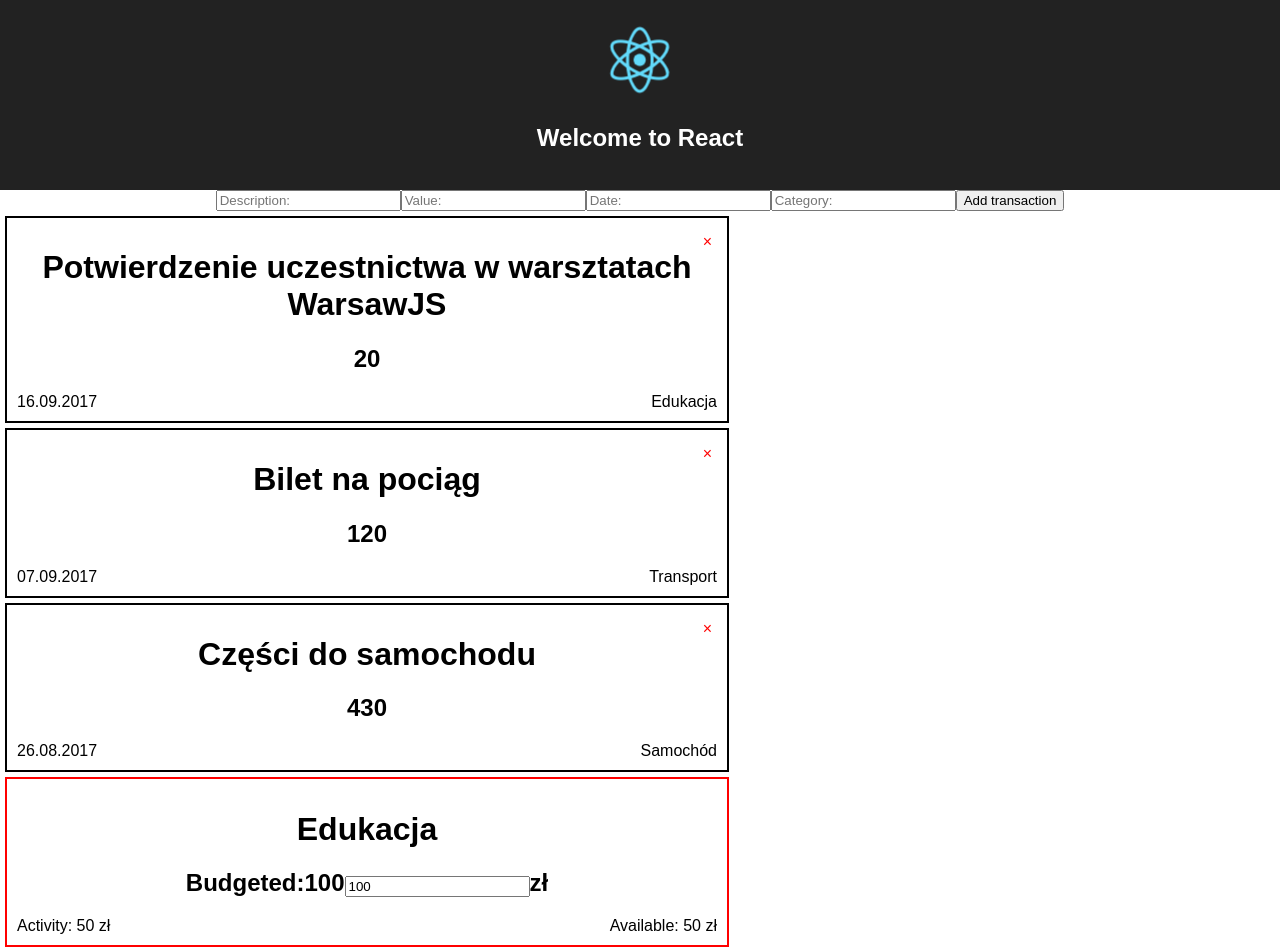
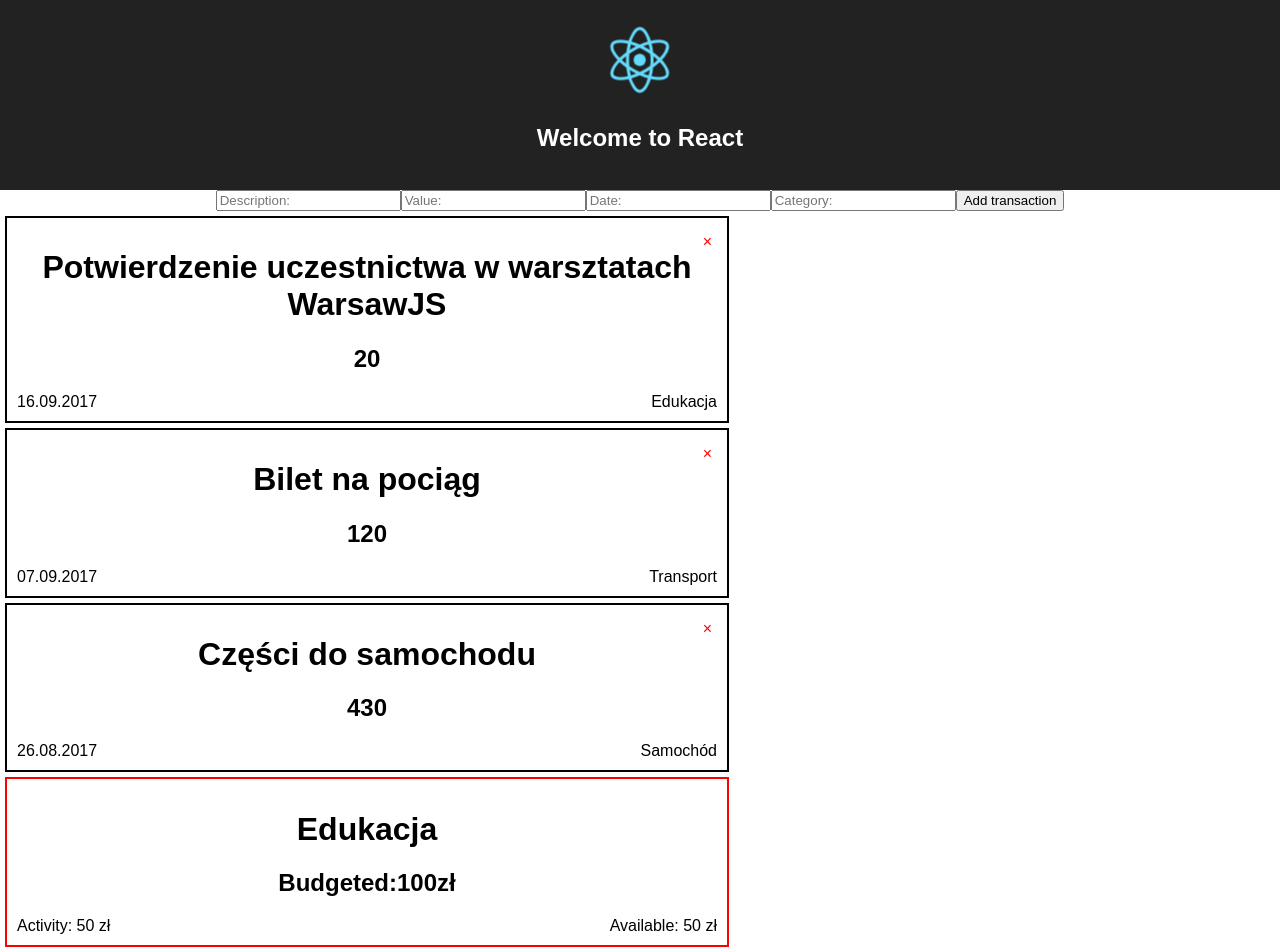
Before and after one commit to mpawlowska/warsawJS_workshop_react, a React (Create React App) app: page / in a window 1280 px wide. Shown: the top 950 px of the page. Built offline with nearby package versions, Linux system fonts and the light colour scheme.

Commit message:
Refactoring change category budget

```diff
--- a/src/components/category-card.js
+++ b/src/components/category-card.js
@@ -12,6 +12,7 @@ class CategoryCard extends Component {
     };
 
     handleSubmit = () => {
+        this.handleChangeEditMode();
         this.props.onChangeCategoryBudget(this.props.item.id, this.state.budgeted)
     };
 
@@ -19,6 +20,10 @@ class CategoryCard extends Component {
         if (e.key === 'Enter') {
             this.handleSubmit();
         }
+    };
+
+    handleChangeEditMode = () => {
+        this.setState({ editMode: !this.state.editMode })
     };
 
     render() {
@@ -31,8 +36,9 @@ class CategoryCard extends Component {
                 <h1>{name}</h1>
                 <h2>
                     Budgeted:
-                    {budgeted}
+                    {this.state.editMode ? (
                             <Input
+                                autoFocus
                                 type="number"
                                 name="budgeted"
                                 value={this.state.budgeted}
@@ -41,6 +47,9 @@ class CategoryCard extends Component {
                                 onBlur={this.handleSubmit}
                                 onKeyPress={this.handleKeyPress}
                             />
+                        ) : (
+                            <span onClick={this.handleChangeEditMode}>{budgeted}</span>
+                        )}
                     zł
                 </h2>
                 <div className="Category-card__assets">
```
Lines whose indentation alone changed are shown as unchanged.
